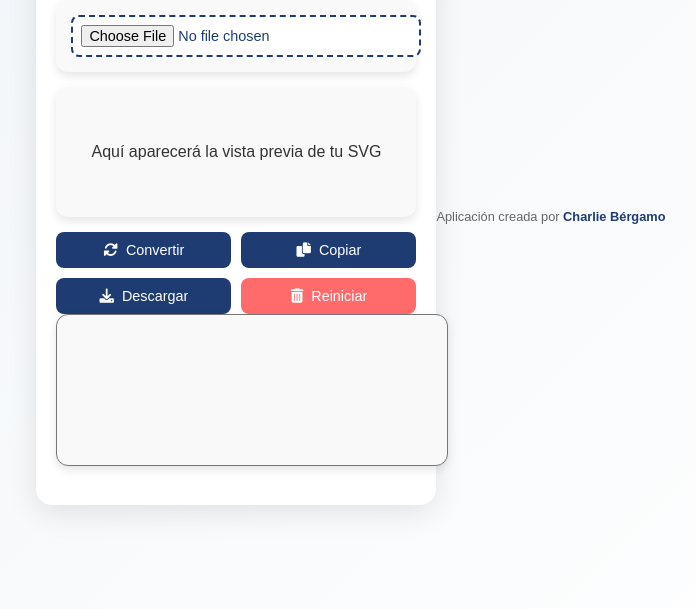
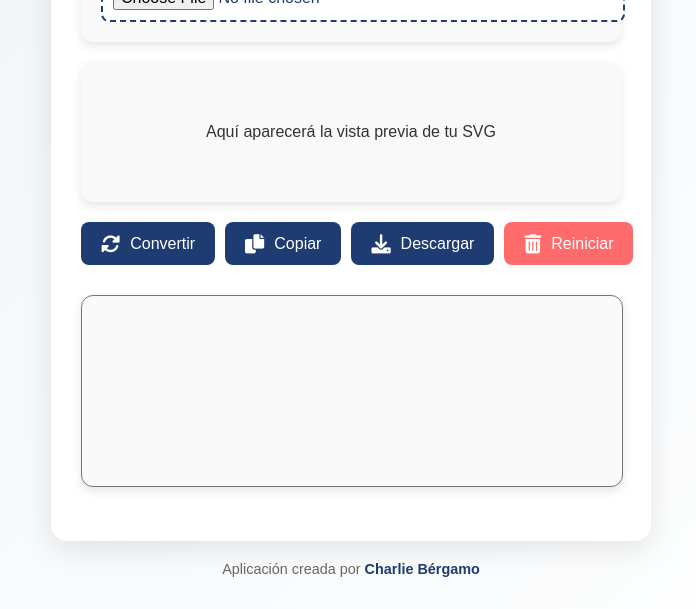
Before and after one commit to carlosbergamo/SVG-TO-PBI, a plain HTML site: page index.html in a window 1280 px wide. Shown: the part 191-800 px from the top of the page, without its empty margins (289-985 px from the left). Drawn offline with Linux system fonts and the light colour scheme.

Commit message:
Update index.html
Signed-off-by: carlosbergamo <carlosebergamo@gmail.com>

```diff
--- a/index.html
+++ b/index.html
@@ -6,11 +6,13 @@
     <title>SVG a PBI</title>
     <link href="https://cdnjs.cloudflare.com/ajax/libs/font-awesome/6.0.0-beta3/css/all.min.css" rel="stylesheet">
     <style>
+        /* General Styles */
         body {
             font-family: 'Poppins', sans-serif;
             margin: 0;
             padding: 0;
             display: flex;
+            flex-direction: column;
             justify-content: center;
             align-items: center;
             min-height: 100vh;
@@ -21,39 +23,52 @@
         .container {
             background: #ffffff;
             color: #333;
-            padding: 20px;
+            padding: 30px;
             border-radius: 16px;
             box-shadow: 0 8px 30px rgba(0, 0, 0, 0.1);
             width: 90%;
-            max-width: 400px;
+            max-width: 600px;
             box-sizing: border-box;
             text-align: center;
+            animation: fadeIn 0.8s ease-in-out;
+        }
+
+        @keyframes fadeIn {
+            from {
+                opacity: 0;
+                transform: translateY(20px);
+            }
+            to {
+                opacity: 1;
+                transform: translateY(0);
+            }
         }
 
         h1 {
-            font-size: 1.8rem;
+            font-size: 2.2rem;
             color: #1e3c72;
-            margin-bottom: 15px;
+            margin-bottom: 20px;
         }
 
         .upload-section {
             background: #f9f9f9;
-            padding: 15px;
+            padding: 20px;
             border-radius: 12px;
             box-shadow: 0 4px 10px rgba(0, 0, 0, 0.1);
-            margin-bottom: 15px;
+            margin-bottom: 20px;
         }
 
         input[type="file"] {
-            padding: 8px;
+            padding: 10px;
             border: 2px dashed #1e3c72;
             background: #ffffff;
             border-radius: 8px;
-            font-size: 0.9rem;
+            font-size: 1rem;
             color: #1e3c72;
             cursor: pointer;
             transition: all 0.3s ease;
             width: 100%;
+            max-width: 500px;
         }
 
         input[type="file"]:hover {
@@ -63,10 +78,11 @@
 
         .preview-box {
             background: #f9f9f9;
-            padding: 15px;
+            padding: 20px;
             border-radius: 12px;
             box-shadow: 0 4px 10px rgba(0, 0, 0, 0.1);
-            margin-bottom: 15px;
+            margin-bottom: 20px;
+            width: calc(100% - 40px);
             min-height: 100px;
             display: flex;
             justify-content: center;
@@ -76,42 +92,47 @@
 
         textarea {
             background: #f9f9f9;
-            padding: 15px;
+            padding: 20px;
             border-radius: 12px;
             box-shadow: 0 4px 10px rgba(0, 0, 0, 0.1);
-            margin-bottom: 15px;
-            width: 100%;
-            height: 120px;
-            font-size: 0.9rem;
+            margin-bottom: 20px;
+            width: calc(100% - 40px);
+            height: 150px;
+            font-size: 1rem;
             resize: none;
             color: #333;
+            overflow-y: auto;
         }
 
         .actions {
             display: flex;
-            flex-wrap: wrap;
+            justify-content: space-between;
             gap: 10px;
-            justify-content: center;
+            margin: 20px 0 30px;
         }
 
         button {
-            flex: 1 1 calc(50% - 10px);
             display: flex;
             align-items: center;
             justify-content: center;
-            gap: 8px;
-            padding: 10px;
+            gap: 10px;
+            padding: 12px 20px;
             border: none;
             border-radius: 8px;
             background-color: #1e3c72;
             color: #fff;
-            font-size: 0.9rem;
+            font-size: 1rem;
             cursor: pointer;
             transition: all 0.3s ease;
         }
 
         button:hover {
             background-color: #2a5298;
+            transform: scale(1.05);
+        }
+
+        button i {
+            font-size: 1.2rem;
         }
 
         #resetButton {
@@ -123,9 +144,9 @@
         }
 
         footer {
-            margin-top: 15px;
+            margin-top: 20px;
             text-align: center;
-            font-size: 0.8rem;
+            font-size: 0.9rem;
             color: #666;
         }
 
@@ -138,26 +159,6 @@
         footer a:hover {
             text-decoration: underline;
         }
-
-        /* Estilo Responsivo */
-        @media (max-width: 480px) {
-            h1 {
-                font-size: 1.5rem;
-            }
-
-            input[type="file"] {
-                font-size: 0.8rem;
-            }
-
-            button {
-                font-size: 0.8rem;
-                padding: 8px;
-            }
-
-            textarea {
-                height: 100px;
-            }
-        }
     </style>
 </head>
 <body>
@@ -166,6 +167,7 @@
         <div class="upload-section">
             <input type="file" id="fileInput" accept=".svg">
         </div>
+        <div class="output-section">
             <div class="preview-box" id="svgPreview">Aquí aparecerá la vista previa de tu SVG</div>
             <div class="actions">
                 <button id="convertButton"><i class="fas fa-sync-alt"></i> Convertir</button>
@@ -174,6 +176,7 @@
                 <button id="resetButton"><i class="fas fa-trash-alt"></i> Reiniciar</button>
             </div>
             <textarea id="svgCode" rows="10" readonly></textarea>
+        </div>
     </div>
     <footer>
         Aplicación creada por <a href="#" target="_blank">Charlie Bérgamo</a>
```
Lines whose indentation alone changed are shown as unchanged.
